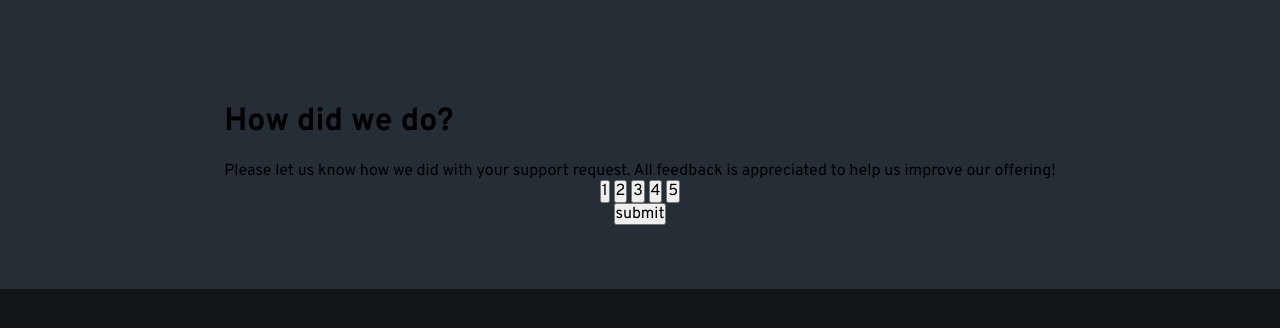
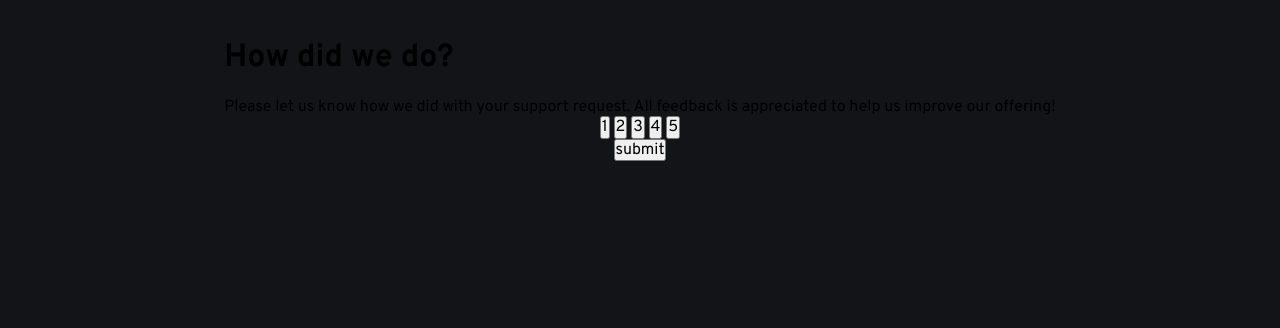
Before and after one commit to SathishSAKA26/interactive-rating, a plain HTML site: page index.html in a window 1280 px wide. Drawn offline with Linux system fonts and the light colour scheme.

Commit message:
Update style.css

```diff
--- a/styles/style.css
+++ b/styles/style.css
@@ -48,8 +48,7 @@ li {
   display: flex;
   align-items: center;
   flex-direction: column;
-  background-color: var(--clr-dark-blue);
-  padding: 4rem;
+  border-radius: 2rem;
 }
 
 .img-section {
```
